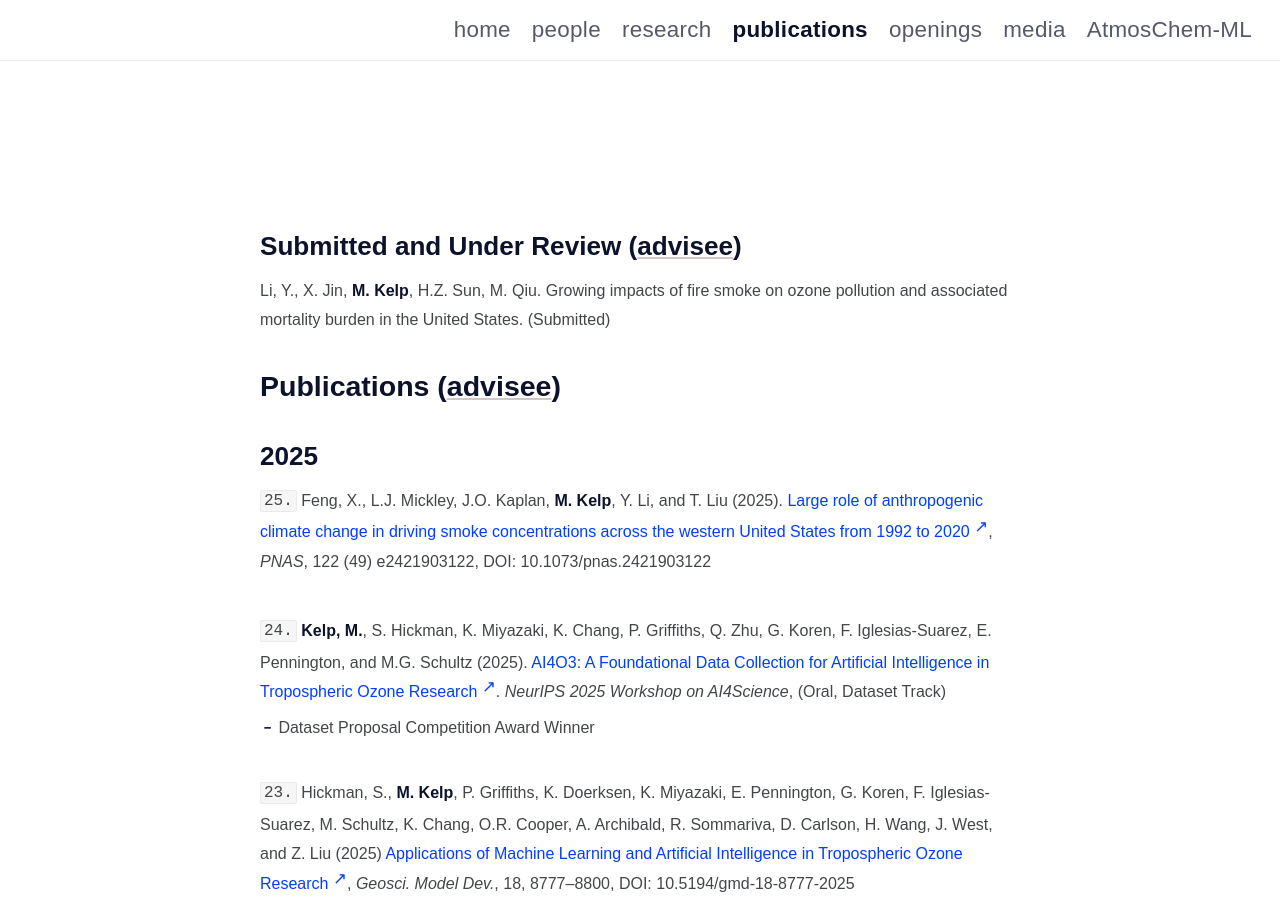
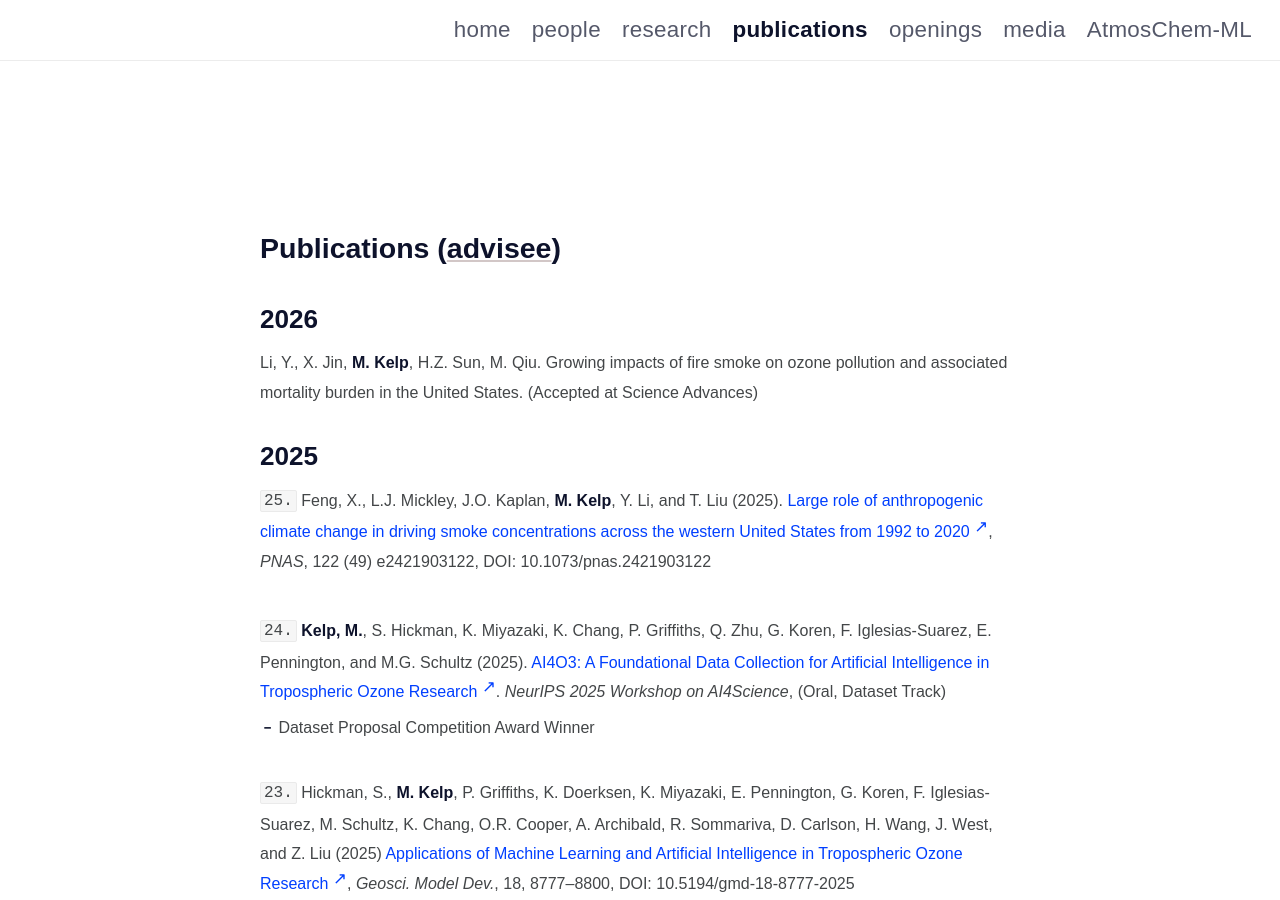
Before and after one commit to mkelp/mkelp.github.io, a Jekyll site: the page built from publications.md, in a window 1280 px wide and 900 px high. Built offline with Jekyll 4.4.1, drawn with Linux system fonts in a browser that asks for light colours; some web fonts are replaced.

Commit message:
mar23_2026

```diff
--- a/publications.md
+++ b/publications.md
@@ -11,10 +11,9 @@ comments: false
 <!-- * Selected recorded seminars, general talks, and press can be found on my [Media](https://mkelp.github.io/presentations) page -->
 
 
-## Submitted and Under Review (<u>advisee</u>)
+<!-- ## Submitted and Under Review (<u>advisee</u>) -->
 
-Li, Y., X. Jin, **M. Kelp**, H.Z. Sun, M. Qiu. Growing impacts of fire smoke on ozone pollution and associated
-mortality burden in the United States. (Submitted)
+
 
 <!-- # Publications In-Prep, Submitted, and Under Review -->
 
@@ -22,6 +21,13 @@ mortality burden in the United States. (Submitted)
 # Publications (<u>advisee</u>)
 
 <!-- \*\* undergraduate advisee -->
+
+
+## **2026**
+Li, Y., X. Jin, **M. Kelp**, H.Z. Sun, M. Qiu. Growing impacts of fire smoke on ozone pollution and associated
+mortality burden in the United States. (Accepted at Science Advances)
+<br />
+
 
 ## **2025**
 
```
